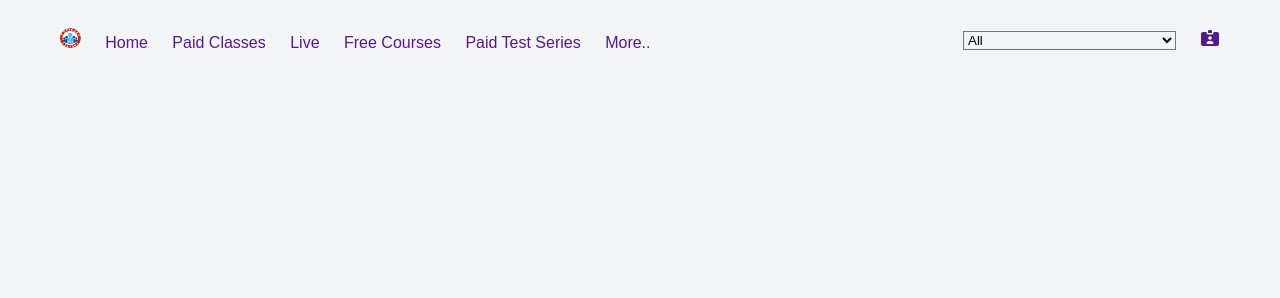
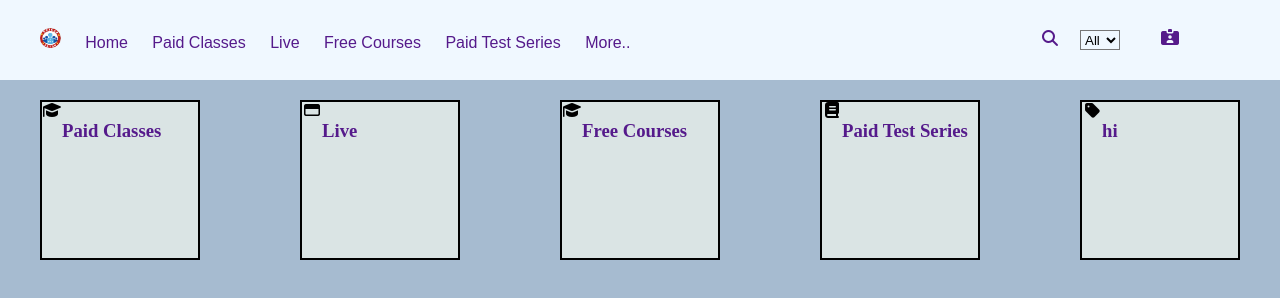
Before and after one commit to Pritam7620/RWP-Website-Clone-, a plain HTML site: page index.html in a window 1280 px wide. Drawn offline with Linux system fonts and the light colour scheme.

Commit message:
update index and style

```diff
--- a/index.html
+++ b/index.html
@@ -4,7 +4,13 @@
     <meta charset="UTF-8" />
     <meta name="viewport" content="width=device-width, initial-scale=1.0" />
     <link rel="stylesheet" href="style.css" />
-    <link rel="stylesheet" href="https://cdnjs.cloudflare.com/ajax/libs/font-awesome/7.0.1/css/all.min.css" integrity="sha512-2SwdPD6INVrV/lHTZbO2nodKhrnDdJK9/kg2XD1r9uGqPo1cUbujc+IYdlYdEErWNu69gVcYgdxlmVmzTWnetw==" crossorigin="anonymous" referrerpolicy="no-referrer" />
+    <link
+      rel="stylesheet"
+      href="https://cdnjs.cloudflare.com/ajax/libs/font-awesome/7.0.1/css/all.min.css"
+      integrity="sha512-2SwdPD6INVrV/lHTZbO2nodKhrnDdJK9/kg2XD1r9uGqPo1cUbujc+IYdlYdEErWNu69gVcYgdxlmVmzTWnetw=="
+      crossorigin="anonymous"
+      referrerpolicy="no-referrer"
+    />
     <title>RWP Website</title>
   </head>
   <body>
@@ -19,6 +25,7 @@
         <a href="">More..</a>
       </div>
       <div class="head-right">
+        <a href=""><i class="fa-solid fa-magnifying-glass"></i></a>
         <select>
           <option>All</option>
           <option>CBSE BOARD RWA</option>
@@ -29,7 +36,30 @@
         <a href=""><i class="fa-solid fa-id-card-clip"></i></a>
       </div>
     </div>
-    <div class="cointainer2"></div>
+    <div class="cointainer2">
+      <div>
+        <i class="fa-solid fa-graduation-cap"></i>
+        <h3><a href="">Paid Classes</a></h3>
+      </div>
+
+      <div>
+        <i class="fa-regular fa-window-maximize"></i>
+        <h3><a href="">Live</a></h3>
+      </div>
+      <div>
+        <i class="fa-solid fa-graduation-cap"></i>
+        <h3><a href="">Free Courses</a></h3>
+      </div>
+      <div>
+        <i class="fa-solid fa-book"></i>
+        <h3><a href="">Paid Test Series</a></h3>
+      </div>
+      <div>
+       <i class="fa-solid fa-tag"></i>
+        <h3><a href="">hi</a></h3>
+      </div>
+    </div>
+
     <div class="cointainer3"></div>
   </body>
 </html>
--- a/style.css
+++ b/style.css
@@ -1,9 +1,10 @@
 *{
-
 padding: 0;
 margin: 0;
 box-sizing: border-box;
-background-color: rgb(243, 244, 245);
+}
+body{
+  background-color: rgb(166, 187, 208);
 }
 
 a{
@@ -11,27 +12,57 @@ text-decoration: none;
 margin-left: 20px;
 }
 .cointainer1{
-  margin-top: 0;
+margin-top: 0;
+background-color: aliceblue;
 display: flex;
 justify-content: space-between;
 height: 10vh;
 align-items: center;
 
-margin-left: 60px;
-margin-right: 60px;
-
 }
 .head-left{
-
-
+  margin-left: 40px;
 font-family: Arial, Helvetica, sans-serif;
  color: rgb(27, 20, 20);
-
 
 }
 .ig{
 background-color: aliceblue;
   height: 20px;
-
   border-radius: 10px;
 }
+.head-right{
+margin-right: 100px;
+display: flex;
+gap: 20px;
+
+}
+
+.head-right select{
+background: transparent;
+font-family: Arial, Helvetica, sans-serif;
+width: 40px;
+height: 20px;
+
+}
+
+.cointainer2{
+display: flex;
+justify-content: space-between;
+
+
+}
+
+.cointainer2 div{
+margin: 20px 40px;
+height: 160px;
+width: 160px;
+background-color:rgb(218, 228, 228);
+border: 2px solid black;
+
+}
+
+.cointainer2 h3{
+
+
+}
```
